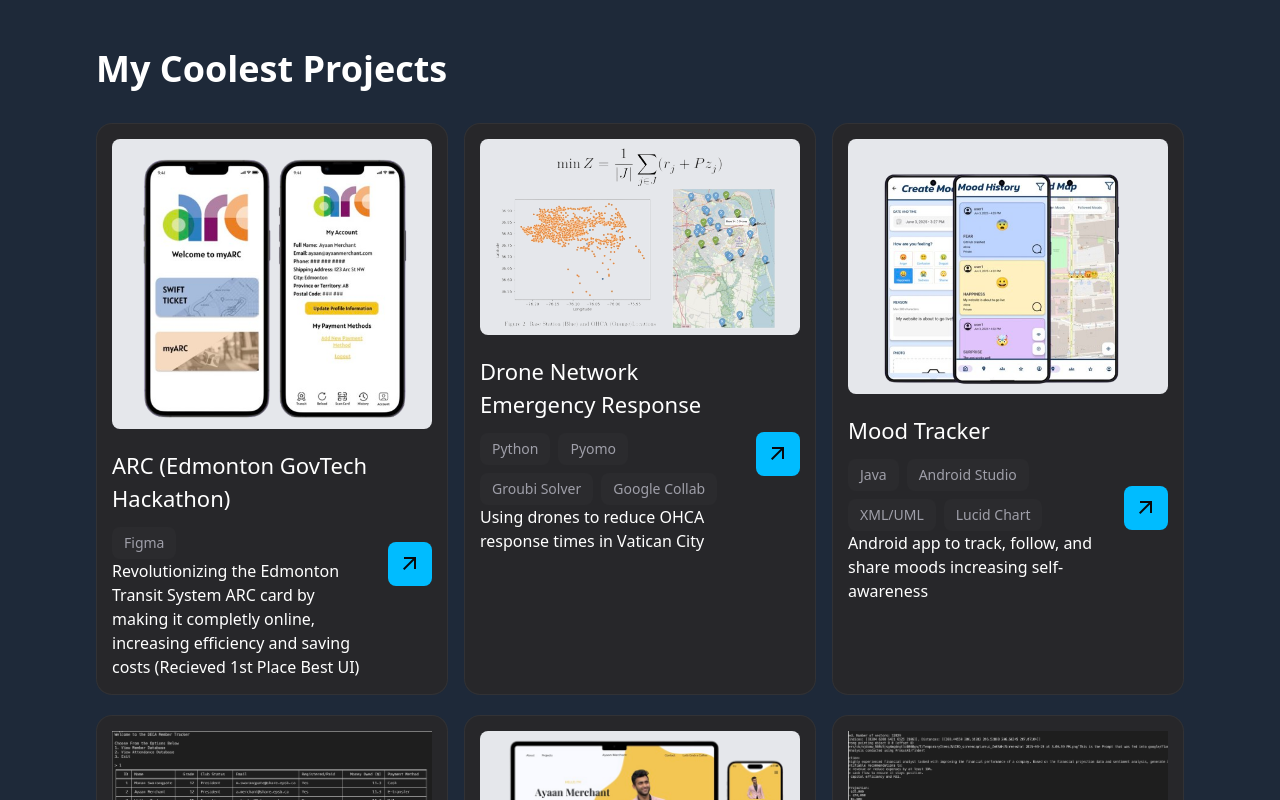
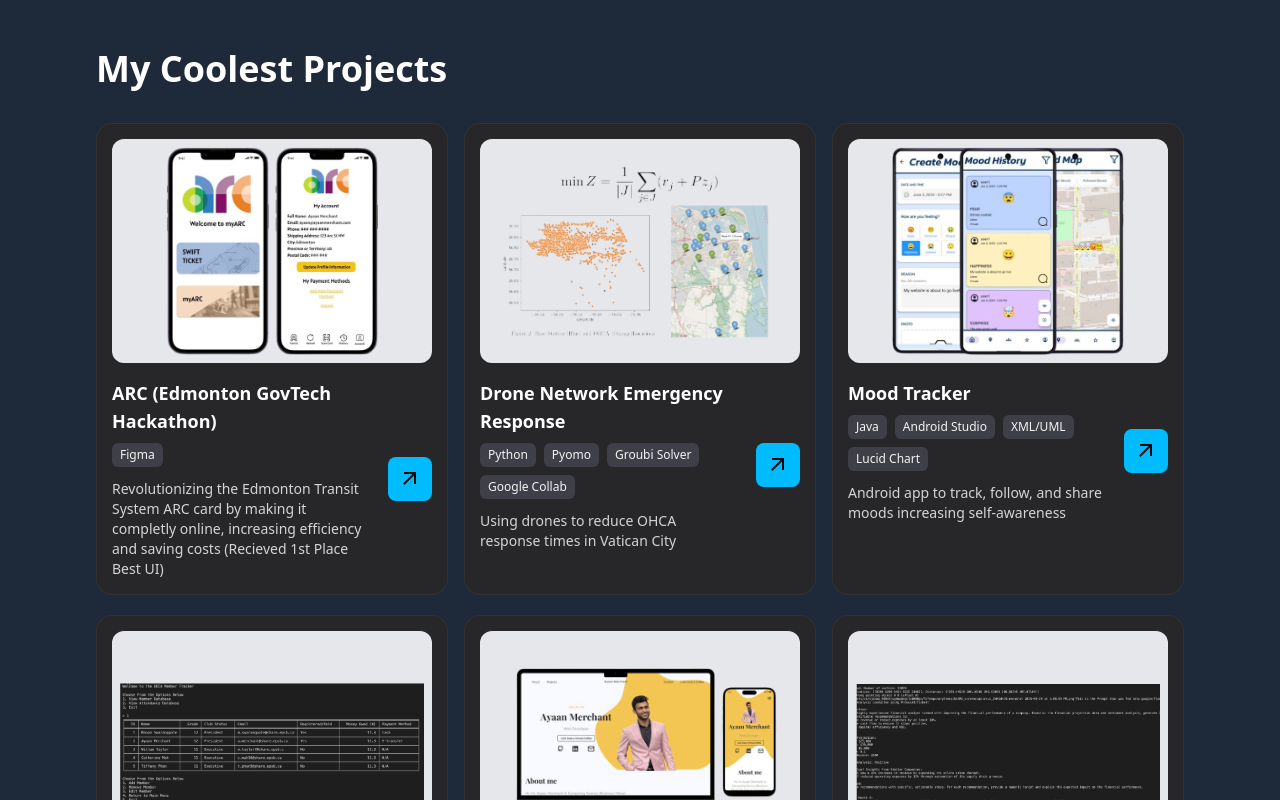
Before and after one commit to AyaanM/Portfolio, a React (Vite) app: page / in a window 1280 px wide. Shown: the part 1380-2180 px from the top of the page. Built offline with nearby package versions, Linux system fonts and the light colour scheme.

Commit message:
new images

```diff
--- a/src/components/ProjectCard.jsx
+++ b/src/components/ProjectCard.jsx
@@ -1,3 +1,5 @@
+/*WHEN GETTING IMAGES MAKE SURE TO CROP THEM TO IMAGE SIZE AND NOT INCLUDE ANY EXTRA PADDDING*/
+
 import PropTypes from "prop-types"
 
 const ProjectCard = ({
@@ -13,18 +15,19 @@
 
     <div className="relative p-4 rounded-2xl bg-zinc-800 hover:bg-zinc-700/50 active:bg-zinc-700/60 ring-1 ring-inset ring-zinc-50/5 transition-colors">
 
-        <figure className="img-box rounded-lg mb-5 bg-gray-200">
-            <img src={imgSrc} alt={title} loading='lazy' className="items-center text-center" />
+        <figure className="w-full h-56 bg-gray-200 flex items-center justify-center rounded-xl overflow-hidden mb-4">
+            <img src={imgSrc} alt={title} className="p-2 max-w-full max-h-full"/>
         </figure>
+
 
         <div className="flex items-center justify-between gap-4">
 
             <div>
-                <h3 className="title-1 mb-3">{title}</h3>
+                <h3 className="title-1 mb-2">{title}</h3>
 
-                <div className="flex flex-wrap items-center gap-2">{techStack.map((label, key) => (
-                    <span key={key} className="h-8 text-sm text-zinc-400 bg-zinc-500/5 grid items-center px-3 rounded-lg">{label}</span>))}</div>
-                <p>{description}</p>
+                <div className="flex flex-wrap gap-2 mb-3">{techStack.map((label, key) => (
+                    <span key={key} className="bg-zinc-700 text-zinc-100 text-xs px-2 py-1 rounded-md">{label}</span>))}</div>
+                <p className="text-sm text-zinc-300">{description}</p>
             </div>
 
             <div className="w-11 h-11 rounded-lg grid place-items-center bg-sky-400 text-zinc-950 shrink-0">
--- a/src/components/Projects.jsx
+++ b/src/components/Projects.jsx
@@ -1,3 +1,5 @@
+/*WHEN GETTING IMAGES MAKE SURE TO CROP THEM TO IMAGE SIZE AND NOT INCLUDE ANY EXTRA PADDDING*/
+
 import ProjectCard from "./ProjectCard"
 
 const project = [
--- a/src/index.css
+++ b/src/index.css
@@ -20,7 +20,7 @@
 }
 
 .title-1 {
-  @apply text-[22px] font-normal
+  @apply text-lg font-semibold
 }
 
 /* UTILITIES */
```
Also changed, not shown: public/projects/arc.png, public/projects/mood_tracker.png.
